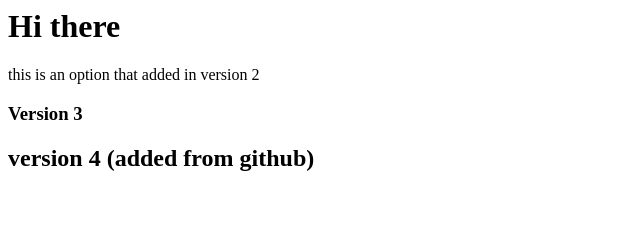
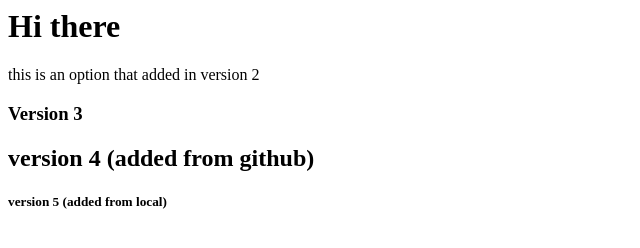
Before and after one commit to darooghe/testiProject, a plain HTML site: page index.html in a window 1280 px wide. Shown: the whole page, without its empty margins (0-640 px from the left). Drawn offline with Linux system fonts and the light colour scheme.

Commit message:
version 5 from local

```diff
--- a/index.html
+++ b/index.html
@@ -5,5 +5,6 @@
 		<p>this is an option that added in version 2</p>
 		<h3>Version 3</h3>
 		<h2> version 4 (added from github) </h2>
+		<h5>version 5 (added from local) </h5>
 	</body>
 </html>
```
